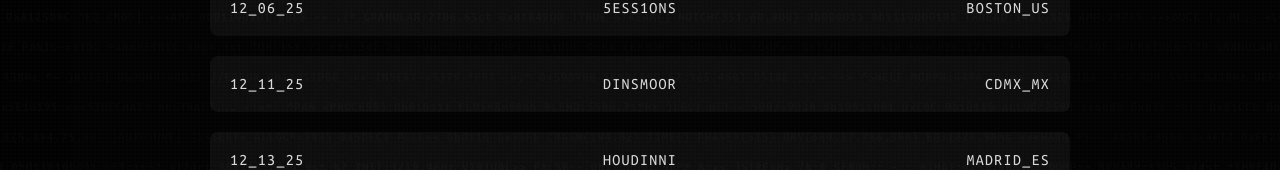
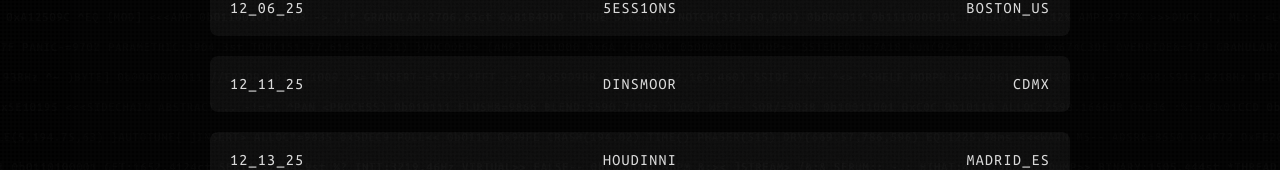
Before and after one commit to sptraynor2001-create/suite-52-website, a React (Vite) app: page / in a window 1280 px wide. Both pictures are taken after a click on the button "SHOWS". Shown: the part 503-673 px from the top of the page. Built offline with nearby package versions, Linux system fonts and the light colour scheme.

Commit message:
Change CDMX_MX to just CDMX in shows list

```diff
--- a/src/features/shows/Shows.tsx
+++ b/src/features/shows/Shows.tsx
@@ -11,7 +11,7 @@ function Shows() {
     { date: '11_01_25', location: 'BROOKLYN_US', event: 'PRIVATE' },
     { date: '11_21_25', location: 'BROOKLYN_US', event: 'UNVEILED' },
     { date: '12_06_25', location: 'BOSTON_US', event: '5ESS1ONS' },
-    { date: '12_11_25', location: 'CDMX_MX', event: 'DINSMOOR' },
+    { date: '12_11_25', location: 'CDMX', event: 'DINSMOOR' },
     { date: '12_13_25', location: 'MADRID_ES', event: 'HOUDINNI' },
     { date: '12_14_25', location: 'MARBELLA_ES', event: 'LA_SIESTA' },
     { date: '12_15_25', location: 'MARBELLA_ES', event: 'MOMENTO' },
```
